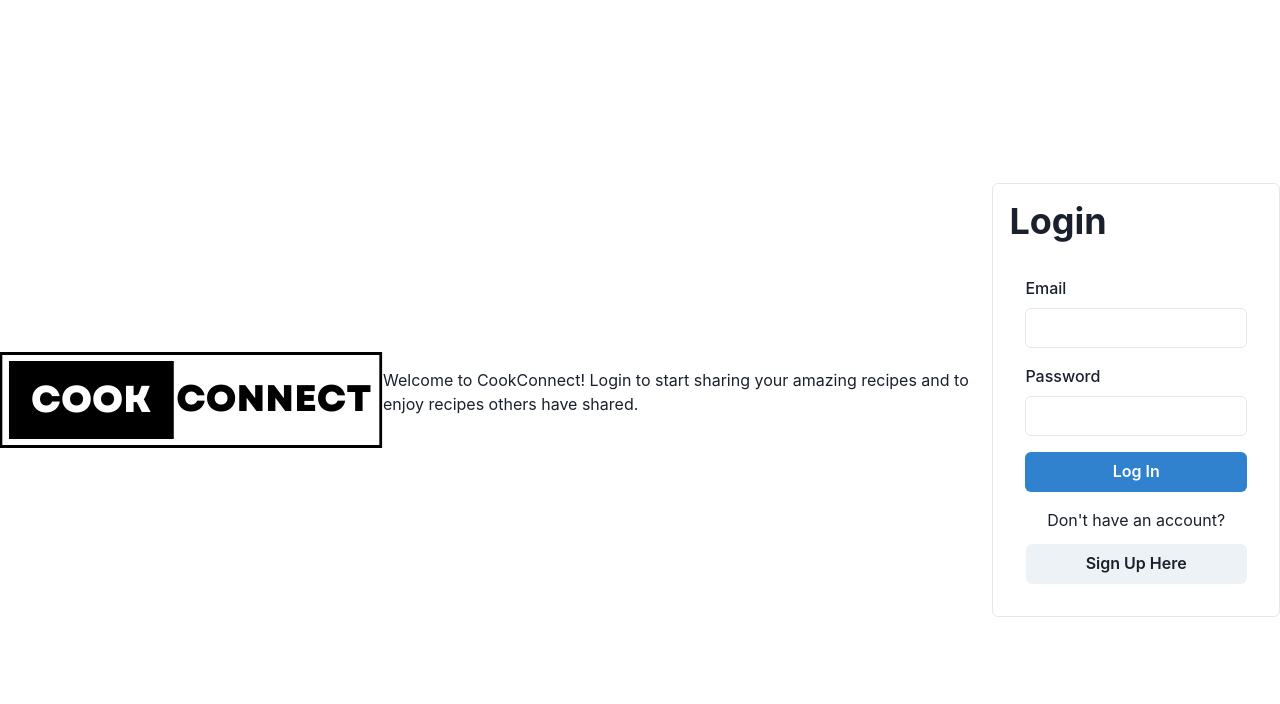
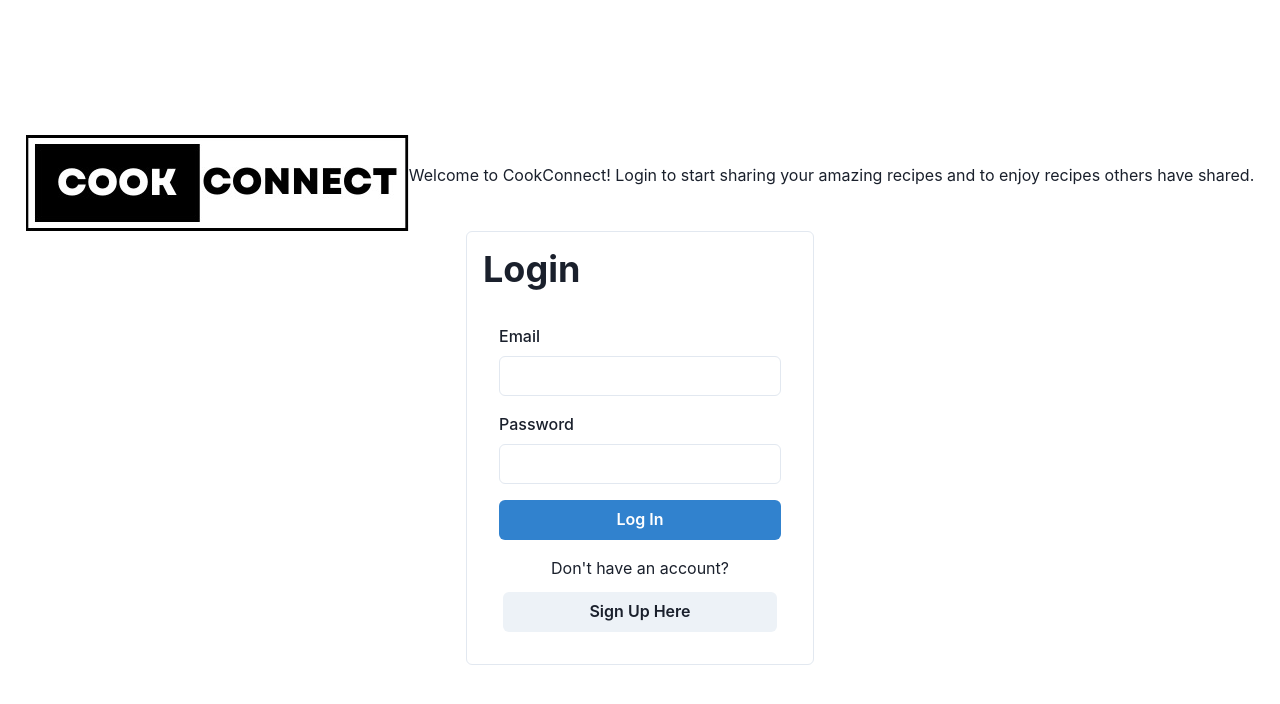
Before and after one commit to cjsanc1/cookconnect, a React (Create React App) app: page /recipes/1 in a window 1280 px wide. Shown: the top 704 px of the page. Built offline with nearby package versions, Linux system fonts and the light colour scheme.

Commit message:
adjusting auth page

```diff
--- a/src/pages/AuthPage/AuthPage.jsx
+++ b/src/pages/AuthPage/AuthPage.jsx
@@ -7,7 +7,7 @@ export default function AuthPage({ setUser }) {
   const [showSignUp, setShowSignUp] = useState(false);
 
   return (
-    <Center height="100vh">
+    <Center height="100vh" flexDirection="column">
       <Center>
         <Image src="/CookConnect.jpeg" alt="CookConnect Image" />
         <Text mb={4}>
```
